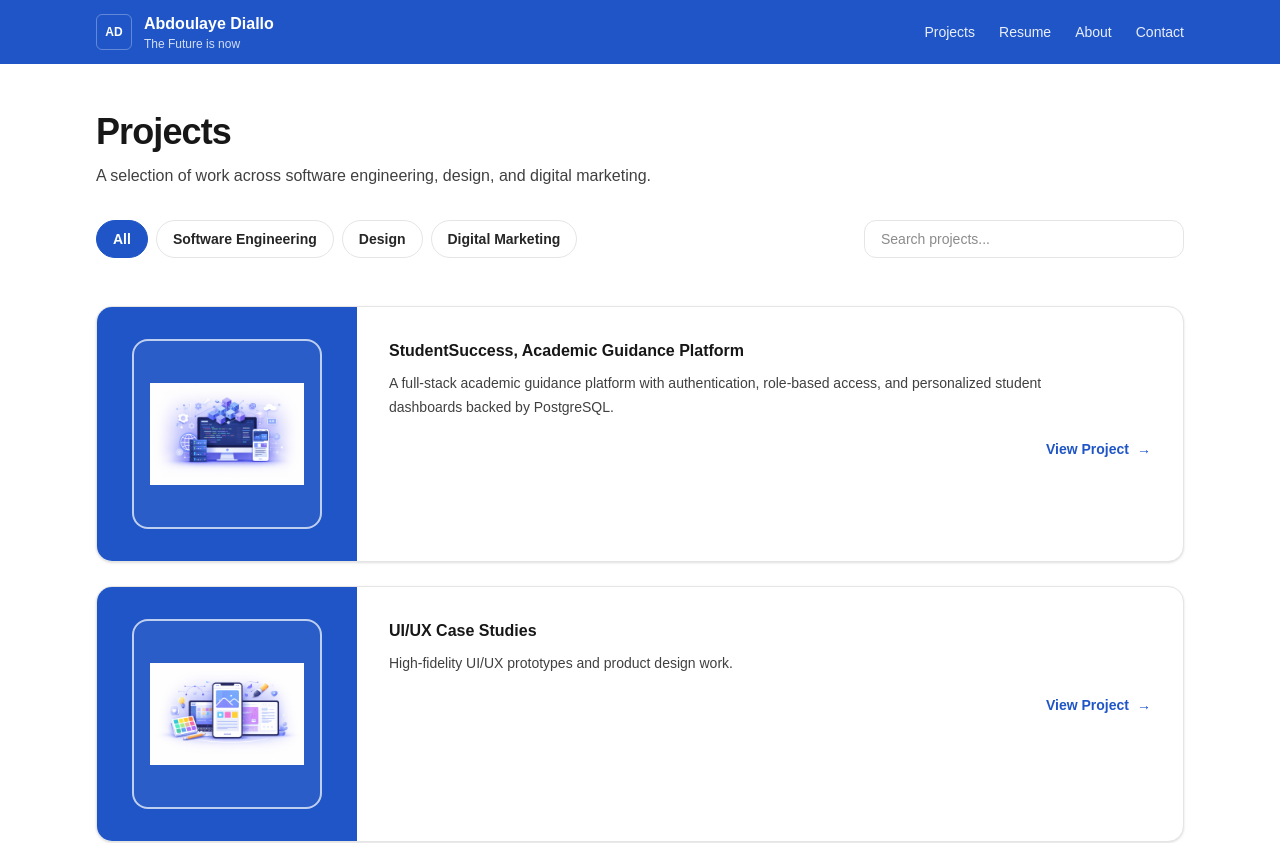
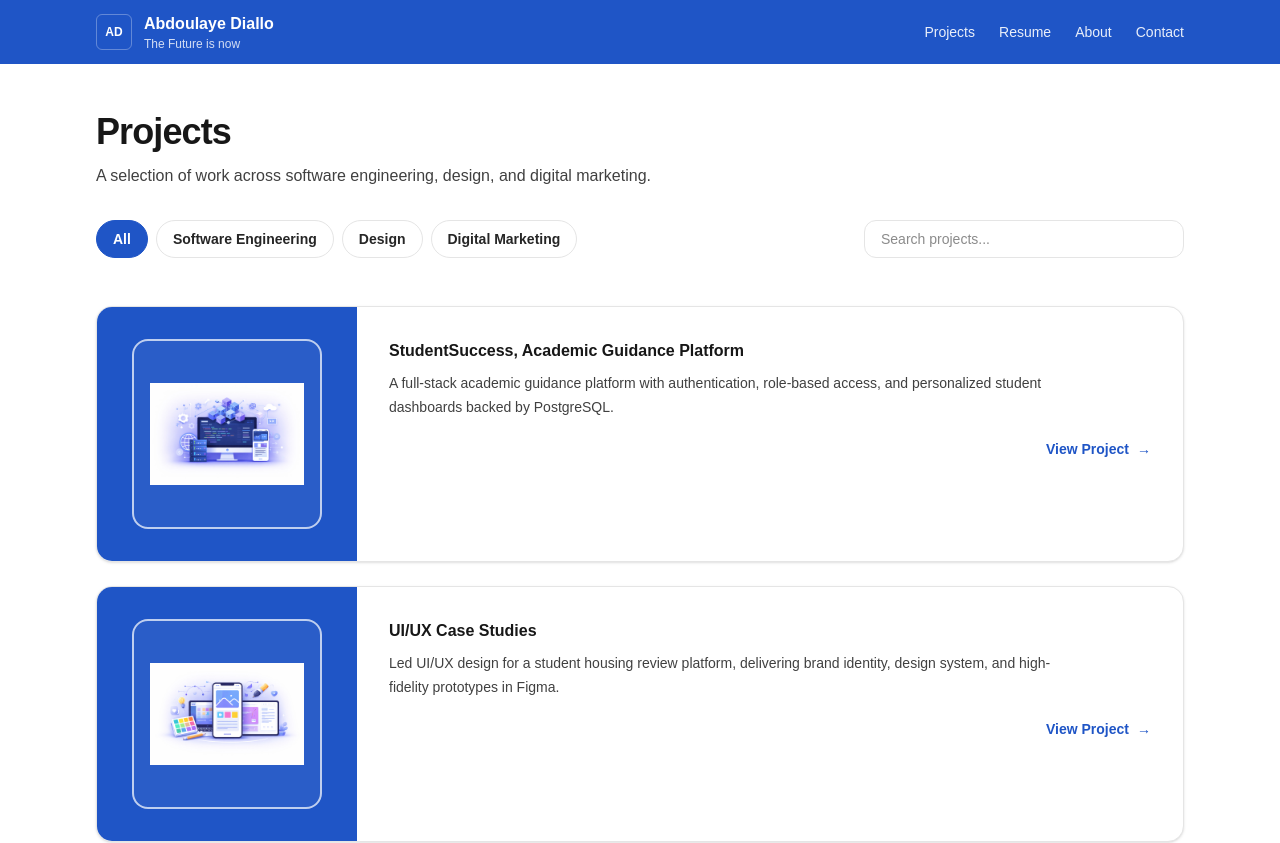
Before and after one commit to Kienda/abdoulayediallo, a Next.js app: page /projects in a window 1280 px wide. Shown: the top 843 px of the page. Built offline with nearby package versions, Linux system fonts and the light colour scheme.

Commit message:
feat: add UI/UX case study project with GitHub link

```diff
--- a/src/data/projects.ts
+++ b/src/data/projects.ts
@@ -23,11 +23,12 @@ export const projects: Project[] = [
     slug: "uiux-case-studies",
     title: "UI/UX Case Studies",
     category: "design",
-    summary: "High-fidelity UI/UX prototypes and product design work.",
+    summary:
+  "Led UI/UX design for a student housing review platform, delivering brand identity, design system, and high-fidelity prototypes in Figma.",
     tags: ["Figma", "UI/UX", "Design Systems"],
     featured: true,
     links: {
-      github: "https://github.com/Kienda/StudentSuccess",
+      github: "https://github.com/Kienda/columbiacribs-uiux",
     },
     thumbnail: "/projects/design.jpg",
   },
```
